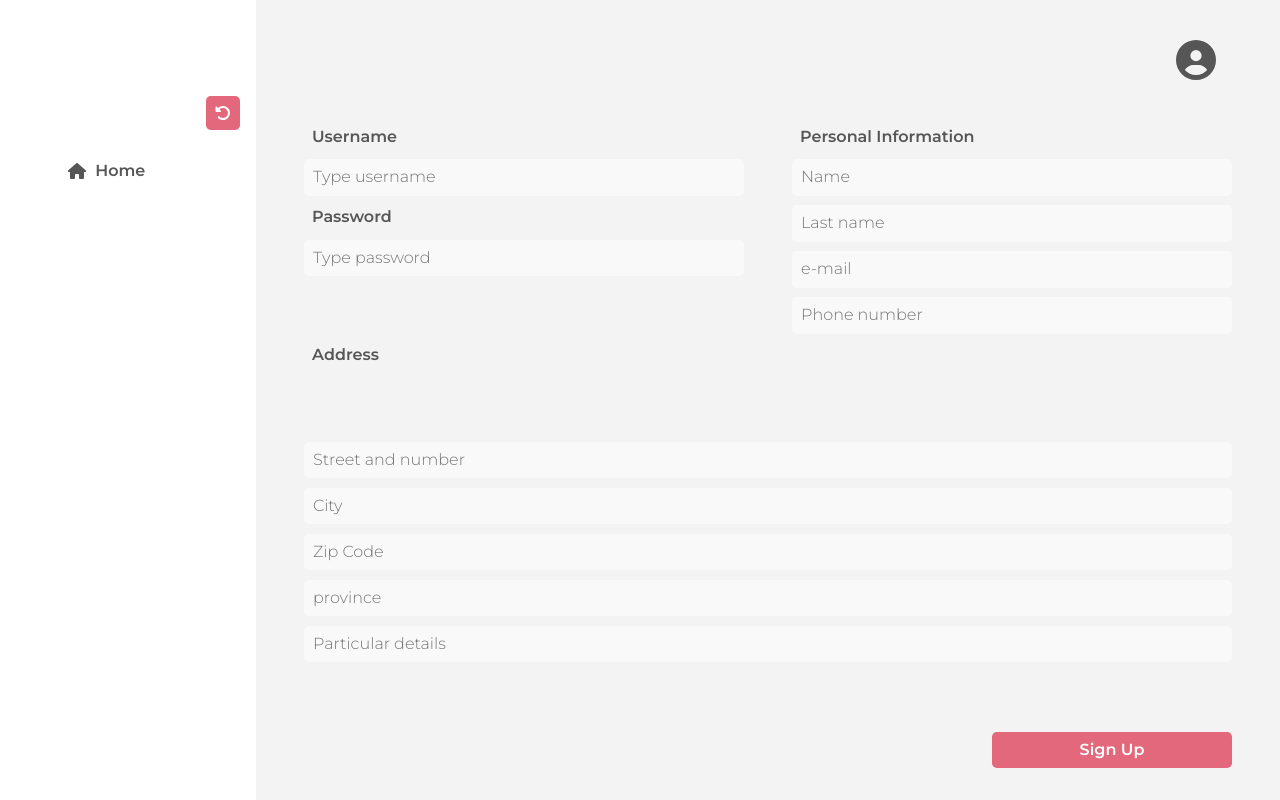
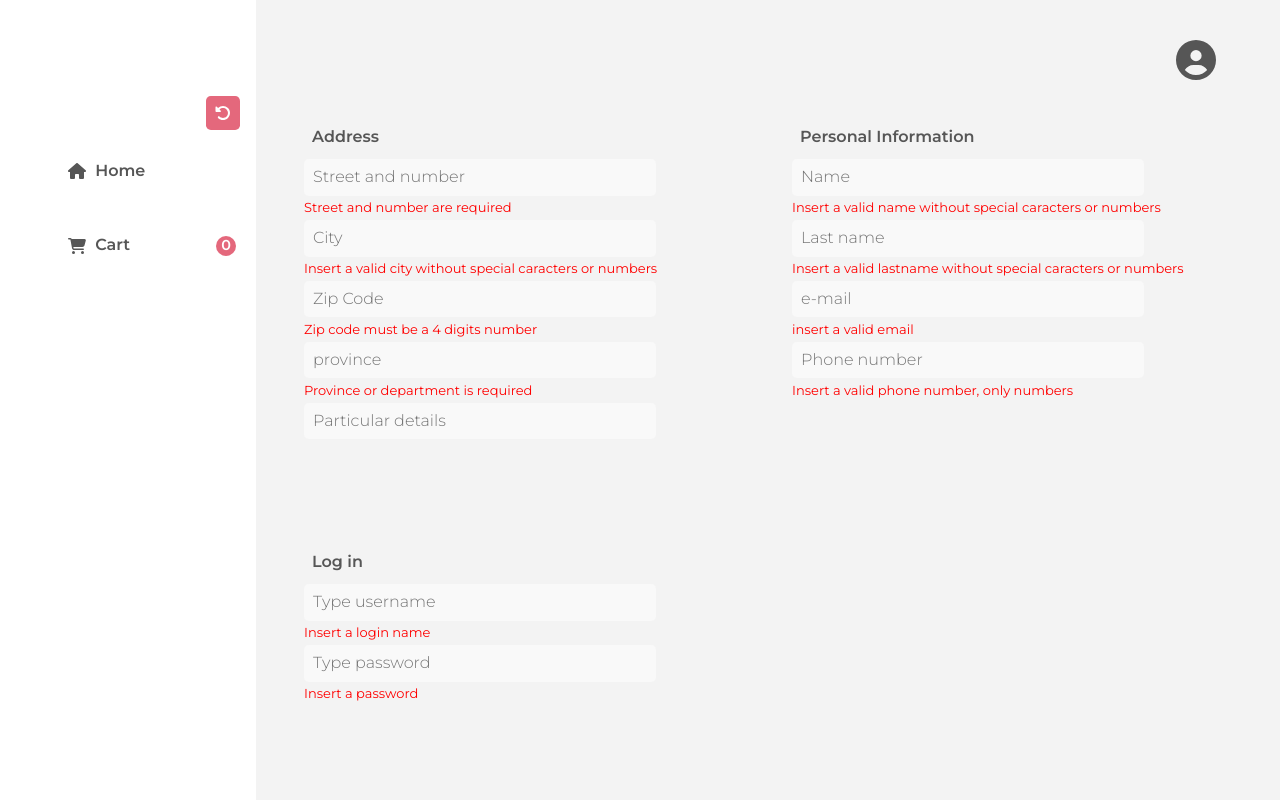
Before and after one commit to Thyroi/Frontend, a React (Create React App) app in the folder client/: page /signup in a window 1280 px wide. Built offline with nearby package versions, Linux system fonts and the light colour scheme; no server answers.

Commit message:
Validate form + protected routes
-signup form is now correctly validated
-fixed disappearing cart from nav

```diff
--- a/client/src/components/Nav/Nav.jsx
+++ b/client/src/components/Nav/Nav.jsx
@@ -6,7 +6,6 @@ import { FontAwesomeIcon } from '@fortawesome/react-fontawesome';
 import { showingNumberCart } from '../../utils/utils';
 import {
 	faCartShopping,
-	faCirclePlus,
 	faHouse,
 	faChartLine,
 	faRotateLeft,
@@ -15,7 +14,6 @@ import {
 import styles from './Nav.module.css';
 
 export default function Nav() {
-	const cart = useSelector((state) => state.cart);
 	let number = showingNumberCart();
 	useEffect(() => {}, [number]);
 
@@ -26,7 +24,6 @@ export default function Nav() {
 		history.goBack();
 	}
 
-	const products = useSelector((state) => state.products);
 	const loggedInAdmin = useSelector((state) => state.loggedInAdmin);
 	return (
 		<div className={styles.container}>
@@ -40,10 +37,8 @@ export default function Nav() {
 				className={styles.title}>
 				<FontAwesomeIcon className={styles.icons} icon={faHouse} /> Home
 			</NavLink>
-			{!!products.length && (
-				<>
-					{loggedInAdmin.user_name && (
-						<>
+
+			{loggedInAdmin?.user_name && (
 				<NavLink
 					to='/admindashboard'
 					activeClassName={styles.active}
@@ -54,9 +49,8 @@ export default function Nav() {
 					/>
 					Dashboard
 				</NavLink>
-						</>
 			)}
-					{!loggedInAdmin.user_name && (
+			{!loggedInAdmin?.user_name && (
 				<NavLink
 					to='/cart'
 					activeClassName={styles.active}
@@ -71,8 +65,6 @@ export default function Nav() {
 					Cart
 				</NavLink>
 			)}
-				</>
-			)}
 		</div>
 	);
 }
--- a/client/src/components/Nav/Nav.module.css
+++ b/client/src/components/Nav/Nav.module.css
@@ -5,7 +5,6 @@
 	align-items: flex-end;
 	margin: 5rem 0;
 }
-
 .container a {
 	display: flex;
 	align-items: center;
--- a/client/src/components/SignUp/SignUp.jsx
+++ b/client/src/components/SignUp/SignUp.jsx
@@ -5,26 +5,22 @@ import { createClient } from '../../actions';
 import style from './SignUp.module.css';
 import swal from 'sweetalert';
 import Loader from '../Loader/Loader';
+import { FontAwesomeIcon } from '@fortawesome/react-fontawesome';
+import {
+	faSquareCheck,
+	faSquareXmark,
+} from '@fortawesome/free-solid-svg-icons';
 
 export default function SignUp(params) {
 	const dispatch = useDispatch();
 	const [load, setLoad] = useState(false);
 
-	const [error, setError] = useState({});
-	const [show, setShow] = useState({
-		name: false,
-		lastname: false,
-		email: false,
-		phone: false,
-		login_name: false,
-		login_password: false,
-		address: {
-			streetNumber: false,
-			provinceDepartment: false,
-			city: false,
-			zipCode: false,
-		},
-	});
+	const emailRegEx = useMemo(
+		() => new RegExp(/^\w+([\.-]?\w+)*@\w+([\.-]?\w+)*(\.\w{2,3})+$/),
+		[]
+	);
+
+	const zipCodeRegEx = useMemo(() => new RegExp(/^\d{4}$/), []);
 
 	const [inputs, setInputs] = useState({
 		name: '',
@@ -42,39 +38,70 @@ export default function SignUp(params) {
 	});
 
 	useEffect(() => {
-		setError(validator(inputs));
+		setError({
+			name: inputs.name ? false : true,
+			lastname: inputs.lastname ? false : true,
+			email: !emailRegEx.test(inputs.email),
+			phone: inputs.phone ? false : true,
+			login_name: inputs.login_name ? false : true,
+			login_password: inputs.login_password ? false : true,
+			streetNumber: inputs.address.streetNumber ? false : true,
+			provinceDepartment: inputs.address.provinceDepartment
+				? false
+				: true,
+			city: inputs.address.city ? false : true,
+			zipCode: !zipCodeRegEx.test(inputs.address.zipCode),
+		});
+
+		setDisable(
+			!(
+				!error.name &&
+				!error.lastname &&
+				!error.email &&
+				!error.phone &&
+				!error.login_name &&
+				!error.login_password &&
+				!error.streetNumber &&
+				!error.provinceDepartment &&
+				!error.city &&
+				!error.zipCode
+			)
+		);
 	}, [inputs]);
+
+	const [error, setError] = useState({
+		name: inputs.name ? false : true,
+		lastname: inputs.lastname ? false : true,
+		email: !emailRegEx.test(inputs.email),
+		phone: inputs.phone ? false : true,
+		login_name: inputs.login_name ? false : true,
+		login_password: inputs.login_password ? false : true,
+		streetNumber: inputs.streetNumber ? false : true,
+		provinceDepartment: inputs.provinceDepartment ? false : true,
+		city: inputs.city ? false : true,
+		zipCode: !zipCodeRegEx.test(inputs.zipCode),
+	});
+
+	const [disable, setDisable] = useState(
+		!(
+			!error.name &&
+			!error.lastname &&
+			!error.email &&
+			!error.phone &&
+			!error.login_name &&
+			!error.login_password &&
+			!error.streetNumber &&
+			!error.provinceDepartment &&
+			!error.city &&
+			!error.zipCode
+		)
+	);
 
 	function handleChange(e) {
 		e.preventDefault();
 		setInputs({
 			...inputs,
 			[e.target.name]: e.target.value,
-		});
-
-		setError({
-			...inputs,
-			[e.target.name]: e.target.value,
-		});
-	}
-	function handleBlur(e) {
-		e.preventDefault();
-		setShow((prevState) => {
-			const newState = {
-				...prevState,
-				[e.target.name]: true,
-			};
-			return newState;
-		});
-	}
-	function handleBlurAddress(e) {
-		e.preventDefault();
-		setShow((prevState) => {
-			const newState = {
-				...prevState,
-				address: { ...prevState.address, [e.target.name]: true },
-			};
-			return newState;
 		});
 	}
 
@@ -86,82 +113,6 @@ export default function SignUp(params) {
 		});
 	}
 
-	function validator(inputs) {
-		let error = {};
-		if (!inputs.name) {
-			error.name = 'Name is required';
-		} else if (typeof inputs.name !== 'string') {
-			error.name =
-				'Insert a valid name (without special caracters or numbers)';
-		}
-		if (!inputs.lastname) {
-			error.lastname = 'Lastname is required';
-		} else if (typeof inputs.lastname !== 'string') {
-			error.lastname =
-				'Insert a valid lastname (without special caracters or numbers)';
-		}
-		if (!inputs.email) {
-			error.email = 'Email is required';
-		} else if (
-			/^[-\w.%+]{1,64}@(?:[A-Z0-9-]{1,63}\.){1,125}[A-Z]{2,63}$/i.test(
-				inputs.email
-			) === false
-		) {
-			error.email = 'Email should be a valid email';
-		}
-		if (!inputs.phone) {
-			error.phone = 'Phone is required';
-		}
-		if (!inputs.login_name) {
-			error.login_name = 'Login name is required';
-		}
-		if (!inputs.login_password) {
-			error.login_password = 'Password is required';
-		}
-		if (!inputs.address.streetNumber) {
-			error.calle = 'Street and number are required';
-		}
-		if (!inputs.address.provinceDepartment) {
-			error.provinceDepartment = 'Province is required';
-		}
-		if (!inputs.address.city) {
-			error.city = 'City is required';
-		} else if (typeof inputs.address.city !== 'string') {
-			error.city =
-				'Insert a valid city (without special caracters or numbers)';
-		}
-		if (!inputs.address.zipCode) {
-			error.zipCode = 'Zip code is required';}
-		else if(inputs.address.zipCode.toString().length!==4){
-			error.zipCode = 'Zip code must be a 4 digits number'
-
-		}
-		 /* if (!inputs.address.particularDetails) {
-			error.zipCode = 'a particular detail is required';
-		} */
-		return error;
-	}
-	//let show=false;
-
-	const disable = useMemo(() => {
-		if (
-			error.name ||
-			error.lastname ||
-			error.phone ||
-			error.email ||
-			error.login_name ||
-			error.login_password ||
-			error.streetNumber ||
-			error.city ||
-			error.zipCode ||
-			error.provinceDepartment ||
-			error.particularDetails
-		) {
-			return true;
-		}
-		return false;
-	}, [error]);
-
 	function handleSubmit(e) {
 		e.preventDefault();
 		setLoad(true);
@@ -172,7 +123,7 @@ export default function SignUp(params) {
 		});
 
 		dispatch(createClient(inputs, setLoad));
-		swal("Welcome","You're registered!", "success");
+		swal('Welcome', "You're registered!", 'success');
 		setInputs({
 			name: '',
 			lastname: '',
@@ -193,8 +144,8 @@ export default function SignUp(params) {
 		}, 3500);
 	}
 
-  if(load === true){
-    return <Loader/>
+	if (load === true) {
+		return <Loader />;
 	}
 
 	return (
@@ -207,6 +158,7 @@ export default function SignUp(params) {
 				<div className={style.addressGlobal}>
 					<label>Address</label>
 					<div className={style.address}>
+						<div className={style.validInput}>
 							<input
 								type='text'
 								placeholder='Street and number'
@@ -215,14 +167,26 @@ export default function SignUp(params) {
 								onChange={(e) => {
 									handleAdress(e);
 								}}
-							onBlur={(e) => {
-								handleBlurAddress(e);
+							/>
+							{!error.streetNumber && (
+								<FontAwesomeIcon
+									icon={faSquareCheck}
+									style={{
+										color: 'green',
+										fontSize: '1.5rem',
+										marginLeft: '0.5rem',
 									}}
 								/>
-						{error.calle && show.address.streetNumber && (
-							<p className={style.error}>{error.calle}</p>
+							)}
+						</div>
+
+						{error.streetNumber && (
+							<p className={style.error}>
+								{'Street and number are required'}
+							</p>
 						)}
 
+						<div className={style.validInput}>
 							<input
 								type='text'
 								placeholder='City'
@@ -231,14 +195,28 @@ export default function SignUp(params) {
 								onChange={(e) => {
 									handleAdress(e);
 								}}
-							onBlur={(e) => {
-								handleBlurAddress(e);
+							/>
+							{!error.city && (
+								<FontAwesomeIcon
+									icon={faSquareCheck}
+									style={{
+										color: 'green',
+										fontSize: '1.5rem',
+										marginLeft: '0.5rem',
 									}}
 								/>
-						{error.city && show.address.city && (
-							<p className={style.error}>{error.city}</p>
+							)}
+						</div>
+
+						{error.city && (
+							<p className={style.error}>
+								{
+									'Insert a valid city without special caracters or numbers'
+								}
+							</p>
 						)}
 
+						<div className={style.validInput}>
 							<input
 								type='text'
 								placeholder='Zip Code'
@@ -247,14 +225,26 @@ export default function SignUp(params) {
 								onChange={(e) => {
 									handleAdress(e);
 								}}
-							onBlur={(e) => {
-								handleBlurAddress(e);
+							/>
+							{!error.zipCode && (
+								<FontAwesomeIcon
+									icon={faSquareCheck}
+									style={{
+										color: 'green',
+										fontSize: '1.5rem',
+										marginLeft: '0.5rem',
 									}}
 								/>
-						{error.zipCode && show.address.zipCode && (
-							<p className={style.error}>{error.zipCode}</p>
+							)}
+						</div>
+
+						{error.zipCode && (
+							<p className={style.error}>
+								{'Zip code must be a 4 digits number'}
+							</p>
 						)}
 
+						<div className={style.validInput}>
 							<input
 								type='text'
 								placeholder='province'
@@ -263,14 +253,22 @@ export default function SignUp(params) {
 								onChange={(e) => {
 									handleAdress(e);
 								}}
-							onBlur={(e) => {
-								handleBlurAddress(e);
+							/>
+							{!error.provinceDepartment && (
+								<FontAwesomeIcon
+									icon={faSquareCheck}
+									style={{
+										color: 'green',
+										fontSize: '1.5rem',
+										marginLeft: '0.5rem',
 									}}
 								/>
-						{error.provinceDepartment &&
-							show.address.provinceDepartment && (
+							)}
+						</div>
+
+						{error.provinceDepartment && (
 							<p className={style.error}>
-									{error.provinceDepartment}
+								{'Province or department is required'}
 							</p>
 						)}
 
@@ -282,22 +280,14 @@ export default function SignUp(params) {
 							onChange={(e) => {
 								handleAdress(e);
 							}}
-							onBlur={(e) => {
-								handleBlurAddress(e);
-							}}
 						/>
-						{error.particularDetails &&
-							show.address.particularDetails && (
-								<p className={style.error}>
-									{error.particularDetails}
-								</p>
-							)}
 					</div>
 				</div>
 
 				<div className={style.infoGlobal}>
 					<label>Personal Information</label>
 					<div className={style.infoContainer}>
+						<div className={style.validInput}>
 							<input
 								type='text'
 								placeholder='Name'
@@ -306,14 +296,28 @@ export default function SignUp(params) {
 								onChange={(e) => {
 									handleChange(e);
 								}}
-							onBlur={(e) => {
-								handleBlur(e);
+							/>
+							{!error.name && (
+								<FontAwesomeIcon
+									icon={faSquareCheck}
+									style={{
+										color: 'green',
+										fontSize: '1.5rem',
+										marginLeft: '0.5rem',
 									}}
 								/>
-						{error.name && show.name && (
-							<p className={style.error}>{error.name}</p>
+							)}
+						</div>
+
+						{error.name && (
+							<p className={style.error}>
+								{
+									'Insert a valid name without special caracters or numbers'
+								}
+							</p>
 						)}
 
+						<div className={style.validInput}>
 							<input
 								type='text'
 								placeholder='Last name'
@@ -322,14 +326,28 @@ export default function SignUp(params) {
 								onChange={(e) => {
 									handleChange(e);
 								}}
-							onBlur={(e) => {
-								handleBlur(e);
+							/>
+							{!error.lastname && (
+								<FontAwesomeIcon
+									icon={faSquareCheck}
+									style={{
+										color: 'green',
+										fontSize: '1.5rem',
+										marginLeft: '0.5rem',
 									}}
 								/>
-						{error.lastname && show.lastname && (
-							<p className={style.error}>{error.lastname}</p>
+							)}
+						</div>
+
+						{error.lastname && (
+							<p className={style.error}>
+								{
+									'Insert a valid lastname without special caracters or numbers'
+								}
+							</p>
 						)}
 
+						<div className={style.validInput}>
 							<input
 								type='text'
 								placeholder='e-mail'
@@ -338,14 +356,26 @@ export default function SignUp(params) {
 								onChange={(e) => {
 									handleChange(e);
 								}}
-							onBlur={(e) => {
-								handleBlur(e);
+							/>
+							{!error.email && (
+								<FontAwesomeIcon
+									icon={faSquareCheck}
+									style={{
+										color: 'green',
+										fontSize: '1.5rem',
+										marginLeft: '0.5rem',
 									}}
 								/>
-						{error.email && show.email && (
-							<p className={style.error}>{error.email}</p>
+							)}
+						</div>
+
+						{error.email && (
+							<p className={style.error}>
+								{'insert a valid email'}
+							</p>
 						)}
 
+						<div className={style.validInput}>
 							<input
 								type='number'
 								placeholder='Phone number'
@@ -354,18 +384,31 @@ export default function SignUp(params) {
 								onChange={(e) => {
 									handleChange(e);
 								}}
-							onBlur={(e) => {
-								handleBlur(e);
+							/>
+							{!error.phone && (
+								<FontAwesomeIcon
+									icon={faSquareCheck}
+									style={{
+										color: 'green',
+										fontSize: '1.5rem',
+										marginLeft: '0.5rem',
 									}}
 								/>
-						{error.phone && show.phone && (
-							<p className={style.error}>{error.phone}</p>
+							)}
+						</div>
+
+						{error.phone && (
+							<p className={style.error}>
+								{'Insert a valid phone number, only numbers'}
+							</p>
 						)}
 					</div>
 				</div>
 
 				<div className={style.logInGlobal}>
-					<label>Username</label>
+					<label>Log in</label>
+
+					<div className={style.validInput}>
 						<input
 							type='text'
 							placeholder='Type username'
@@ -374,14 +417,24 @@ export default function SignUp(params) {
 							onChange={(e) => {
 								handleChange(e);
 							}}
-						onBlur={(e) => {
-							handleBlur(e);
+						/>
+						{!error.login_name && (
+							<FontAwesomeIcon
+								icon={faSquareCheck}
+								style={{
+									color: 'green',
+									fontSize: '1.5rem',
+									marginLeft: '0.5rem',
 								}}
 							/>
-					{error.login_name && show.login_name && (
-						<p className={style.error}>{error.login_name}</p>
 						)}
-					<label>Password</label>
+					</div>
+
+					{error.login_name && (
+						<p className={style.error}>{'Insert a login name'}</p>
+					)}
+
+					<div className={style.validInput}>
 						<input
 							type='password'
 							placeholder='Type password'
@@ -390,19 +443,26 @@ export default function SignUp(params) {
 							onChange={(e) => {
 								handleChange(e);
 							}}
-						onBlur={(e) => {
-							handleBlur(e);
+						/>
+						{!error.login_password && (
+							<FontAwesomeIcon
+								icon={faSquareCheck}
+								style={{
+									color: 'green',
+									fontSize: '1.5rem',
+									marginLeft: '0.5rem',
 								}}
 							/>
-					{error.login_password && show.login_password && (
-						<p className={style.error}>{error.login_password}</p>
+						)}
+					</div>
+
+					{error.login_password && (
+						<p className={style.error}>{'Insert a password'}</p>
 					)}
 				</div>
 
 				<div className={style.submit}>
-					<button disabled={disable} type='submit'>
-						Sign Up
-					</button>
+					{!disable && <button type='submit'>Sign Up</button>}
 				</div>
 			</form>
 		</div>
--- a/client/src/components/SignUp/SignUp.module.css
+++ b/client/src/components/SignUp/SignUp.module.css
@@ -12,7 +12,12 @@
 	padding-left: 3rem;
 	display: grid;
 	grid-template-columns: 1fr 1fr;
-	grid-template-rows: 2fr 7fr 1fr;
+	grid-template-rows: 5fr 3fr;
+}
+
+.validInput {
+	display: flex;
+	align-items: center;
 }
 
 .form p {
@@ -20,8 +25,7 @@
 	color: red;
 }
 
-.form input,
-select {
+.form input {
 	margin: 0.3rem 0;
 	width: 80%;
 	background: #f9f9f9;
@@ -31,10 +35,6 @@ select {
 	color: #565656;
 	outline: none;
 	font-weight: 300;
-}
-
-.form input {
-  width: 100%;
 }
 
 .form label {
@@ -69,10 +69,11 @@ select {
 .logInGlobal {
 	width: 100%;
 	height: 100%;
-	grid-row: 1;
+	grid-row: 2;
 	grid-column: 1;
 	display: flex;
 	flex-direction: column;
+	justify-content: flex-start;
 	padding-right: 3rem;
 }
 
@@ -82,16 +83,17 @@ select {
 	height: 100%;
 	display: flex;
 	flex-direction: column;
-	justify-content: center;
+	justify-content: flex-start;
 }
 
 .addressGlobal {
 	width: 100%;
 	height: 100%;
-	grid-row: 2;
-	grid-column: 1/3;
+	grid-row: 1;
+	grid-column: 1;
 	display: flex;
 	flex-direction: column;
+	justify-content: flex-start;
 	padding-right: 3rem;
 }
 
@@ -102,16 +104,16 @@ select {
 	grid-column: 2;
 	display: flex;
 	flex-direction: column;
+	justify-content: flex-start;
 	padding-right: 3rem;
-
 }
 
 .submit {
 	width: 100%;
 	height: 100%;
-	grid-row: 3;
+	grid-row: 2;
 	padding-right: 3rem;
-	grid-column: 1/3;
+	grid-column: 2;
 	display: flex;
 	justify-content: flex-end;
 }
@@ -119,12 +121,10 @@ select {
 .submit button {
 	margin: 0;
 	margin-bottom: 2rem;
-
 }
-.error{
-	font-size:small;
+.error {
+	font-size: small;
 }
-
 
 @media screen and (max-width: 850px) {
 	.form {
@@ -136,5 +136,4 @@ select {
 	.form > div {
 		padding-right: 0;
 	}
-
 }
```
Also changed, not shown: client/src/components/Form/Form.jsx (+1 -15 lines). Lines whose indentation alone changed are shown as unchanged.
